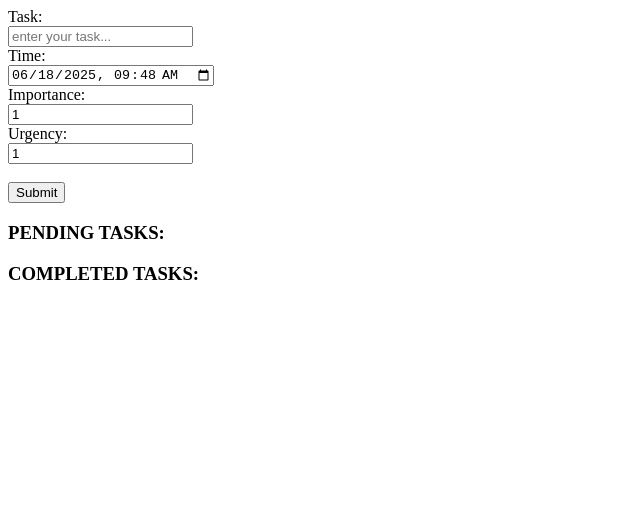
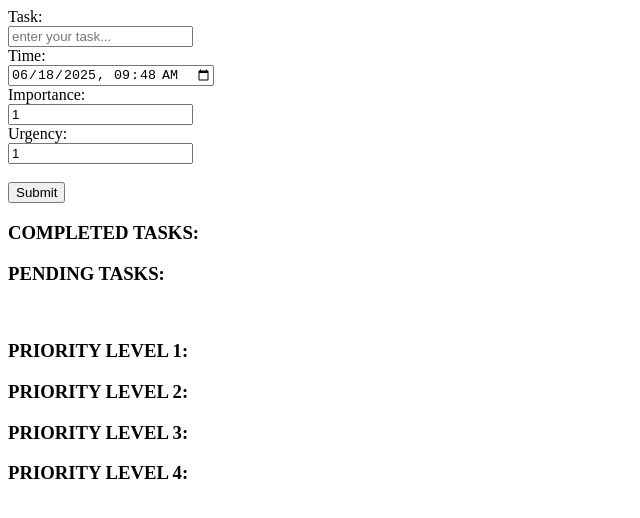
Before and after one commit to roy-herzlichkeit/Apple-TODO, a React (Vite) app: page / in a window 1280 px wide. Shown: the top 518 px of the page, without its empty margins (0-640 px from the left). Built offline with nearby package versions, Linux system fonts and the light colour scheme; the HTML template or start-up script is replaced by a standard one.

Commit message:
Commit-8: v0.4.2

```diff
--- /dev/null
+++ b/src/components/CompletedTasks.jsx
@@ -0,0 +1,34 @@
+import { useCallback } from "react";
+import { useSnapshot } from "valtio";
+import Task from "./Task";
+import { store } from "../utils";
+
+const CompletedTasks = ({ list, onEdit }) => {
+  const snap = useSnapshot(store);
+
+  const handleToggle = useCallback((id) => {
+    store.list = snap.list.map((item) => item.id === id ? { ...item, status: !item.status } : item);
+  }, [snap.list]);
+
+  const handleDeletion = useCallback((id) => {
+    store.list = snap.list.filter(item => item.id !== id);
+  }, [snap.list]);
+
+  const handleEdit = useCallback((id) => {
+    const itemToEdit = list.find(item => item.id === id);
+    const res = onEdit(itemToEdit.title, itemToEdit.remTime, itemToEdit.importance, itemToEdit.urgency, itemToEdit.priority);
+    if (res)
+      store.list = snap.list.filter(item => item.id !== id);
+  }, [snap.list, list, onEdit]);
+
+  return (
+    <div>
+      <h3>COMPLETED TASKS:</h3>
+      {
+        list.map(item => !item.status && <Task key={item.id} title={item.title} remTime={item.remTime} handleDeletion={() => handleDeletion(item.id)} handleToggle={() => handleToggle(item.id)} handleEdit={() => handleEdit(item.id)} />)
+      }
+    </div>
+  );
+}
+
+export default CompletedTasks;
--- a/src/components/InputBox.jsx
+++ b/src/components/InputBox.jsx
@@ -47,7 +47,7 @@ const InputBox = ({ initialText, initialRemTime, initialImportance, initialUrgen
     const title = text.trim();
     const id = uuidv4();
     const priority = getPriority(importance, urgency);
-    store.list = [...snap.list, { id, title, status: true, remTime, importance, urgency, priority }];
+    store.list = [...snap.list, { id, title, status: true, remTime, importance, urgency, priority: priority }];
     setText("");
     setRemTime(getLocalDateTime(new Date(Date.now())));
     setImportance(1);
--- a/src/components/List.jsx
+++ /dev/null
@@ -1,37 +0,0 @@
-import { useSnapshot } from "valtio";
-import Item from "./Item";
-import { store } from "../utils";
-
-const List = ({ list, onEdit }) => {
-  const snap = useSnapshot(store);
-
-  const handleToggle = (id) => {
-    store.list = snap.list.map((item) => item.id === id ? { ...item, status: !item.status } : item);
-  };
-
-  const handleDeletion = (id) => {
-    store.list = snap.list.filter(item => item.id !== id);
-  };
-
-  const handleEdit = (id) => {
-    const itemToEdit = list.find(item => item.id === id);
-    const res = onEdit(itemToEdit.title, itemToEdit.remTime, itemToEdit.importance, itemToEdit.urgency, itemToEdit.priority);
-    if (res)
-      store.list = snap.list.filter(item => item.id !== id);
-  };
-
-  return (
-    <div>
-      <h3>PENDING TASKS:</h3>
-      {
-        list.map(item => item.status && <Item key={item.id} title={item.title} priority={item.priority} remTime={item.remTime} handleDeletion={() => handleDeletion(item.id)} handleToggle={() => handleToggle(item.id)} handleEdit={() => handleEdit(item.id)} />)
-      }
-      <h3>COMPLETED TASKS:</h3>
-      {
-        list.map(item => !item.status && <Item key={item.id} title={item.title} priority={item.priority} remTime={item.remTime} handleDeletion={() => handleDeletion(item.id)} handleToggle={() => handleToggle(item.id)} handleEdit={() => handleEdit(item.id)} />)
-      }
-    </div>
-  );
-}
-
-export default List;
--- /dev/null
+++ b/src/components/PendingTasks.jsx
@@ -0,0 +1,58 @@
+import { useMemo, useCallback } from "react";
+import { useSnapshot } from "valtio";
+import Task from "./Task";
+import { store } from "../utils";
+
+const PendingTasks = ({ list, onEdit }) => {
+  const snap = useSnapshot(store);
+  const grouped = useMemo(() => {
+    return snap.list
+      .filter(item => item.status)
+      .reduce((acc, item) => {
+        acc[item.priority].push(item);
+        return acc;
+      }, { 1: [], 2: [], 3: [], 4: [] });
+  }, [snap.list]);
+
+  const handleToggle = useCallback((id) => {
+    store.list = snap.list.map((item) => item.id === id ? { ...item, status: !item.status } : item);
+  }, [snap.list]);
+
+  const handleDeletion = useCallback((id) => {
+    store.list = snap.list.filter(item => item.id !== id);
+  }, [snap.list]);
+
+  const handleEdit = useCallback((id) => {
+    const itemToEdit = list.find(item => item.id === id);
+    const res = onEdit(itemToEdit.title, itemToEdit.remTime, itemToEdit.importance, itemToEdit.urgency, itemToEdit.priority);
+    if (res)
+      store.list = snap.list.filter(item => item.id !== id);
+  }, [snap.list, list, onEdit]);
+
+  return (
+    <div>
+      <h3>
+        PENDING TASKS:
+      </h3>
+      <br />
+      <h3>
+        PRIORITY LEVEL 1:
+      </h3>
+      {grouped[1].map(item => <Task key={item.id} title={item.title} priority={item.priority} remTime={item.remTime} handleDeletion={() => handleDeletion(item.id)} handleToggle={() => handleToggle(item.id)} handleEdit={() => handleEdit(item.id)} />)}
+      <h3>
+        PRIORITY LEVEL 2:
+      </h3>
+      {grouped[2].map(item => <Task key={item.id} title={item.title} priority={item.priority} remTime={item.remTime} handleDeletion={() => handleDeletion(item.id)} handleToggle={() => handleToggle(item.id)} handleEdit={() => handleEdit(item.id)} />)}
+      <h3>
+        PRIORITY LEVEL 3:
+      </h3>
+      {grouped[3].map(item => <Task key={item.id} title={item.title} priority={item.priority} remTime={item.remTime} handleDeletion={() => handleDeletion(item.id)} handleToggle={() => handleToggle(item.id)} handleEdit={() => handleEdit(item.id)} />)}
+      <h3>
+        PRIORITY LEVEL 4:
+      </h3>
+      {grouped[4].map(item => <Task key={item.id} title={item.title} priority={item.priority} remTime={item.remTime} handleDeletion={() => handleDeletion(item.id)} handleToggle={() => handleToggle(item.id)} handleEdit={() => handleEdit(item.id)} />)}
+    </div>
+  );
+}
+
+export default PendingTasks;
--- a/src/components/Item.jsx
+++ b/src/components/Task.jsx
@@ -1,11 +1,12 @@
+import React, { memo } from "react";
 import { calculateRemaining } from "../utils";
 
-const Item = ({ title, remTime, priority, handleToggle, handleDeletion, handleEdit }) => {
+const Task = ({ title, remTime, priority=0, handleToggle, handleDeletion, handleEdit }) => {
     return (
         <>
             <p>{title}</p>
-            <p>{calculateRemaining(remTime)}</p>
-            <p>Priority Level: {priority}</p>
+            {priority !== 0 && <p>{calculateRemaining(remTime)}</p>}
+            {priority !== 0 && <p>Priority Level: {priority}</p>}
             <div id="status-btn"><button onClick={handleToggle}>MARK</button></div>
             <div id="status-btn"><button onClick={handleEdit}>EDIT</button></div>
             <div id="delete-btn"><button onClick={handleDeletion}>DEL</button></div>
@@ -15,4 +16,4 @@ const Item = ({ title, remTime, priority, handleToggle, handleDeletion, handleEd
     );
 }
 
-export default Item;
+export default memo(Task);
--- a/src/components/User.jsx
+++ b/src/components/User.jsx
@@ -1,7 +1,8 @@
 import { useState } from "react";
 import { useSnapshot } from "valtio";
 import InputBox from "./InputBox";
-import List from "./List";
+import PendingTasks from "./PendingTasks";
+import CompletedTasks from "./CompletedTasks";
 import { store, getLocalDateTime } from "../utils";
 
 const User = () => {
@@ -42,7 +43,8 @@ const User = () => {
                     setPriority(4);
                 }}
             />
-            <List list={list} onEdit={onEdit} />
+            <CompletedTasks list={list} onEdit={onEdit} />
+            <PendingTasks list={list} onEdit={onEdit} />
         </div>
     );
 }
```
